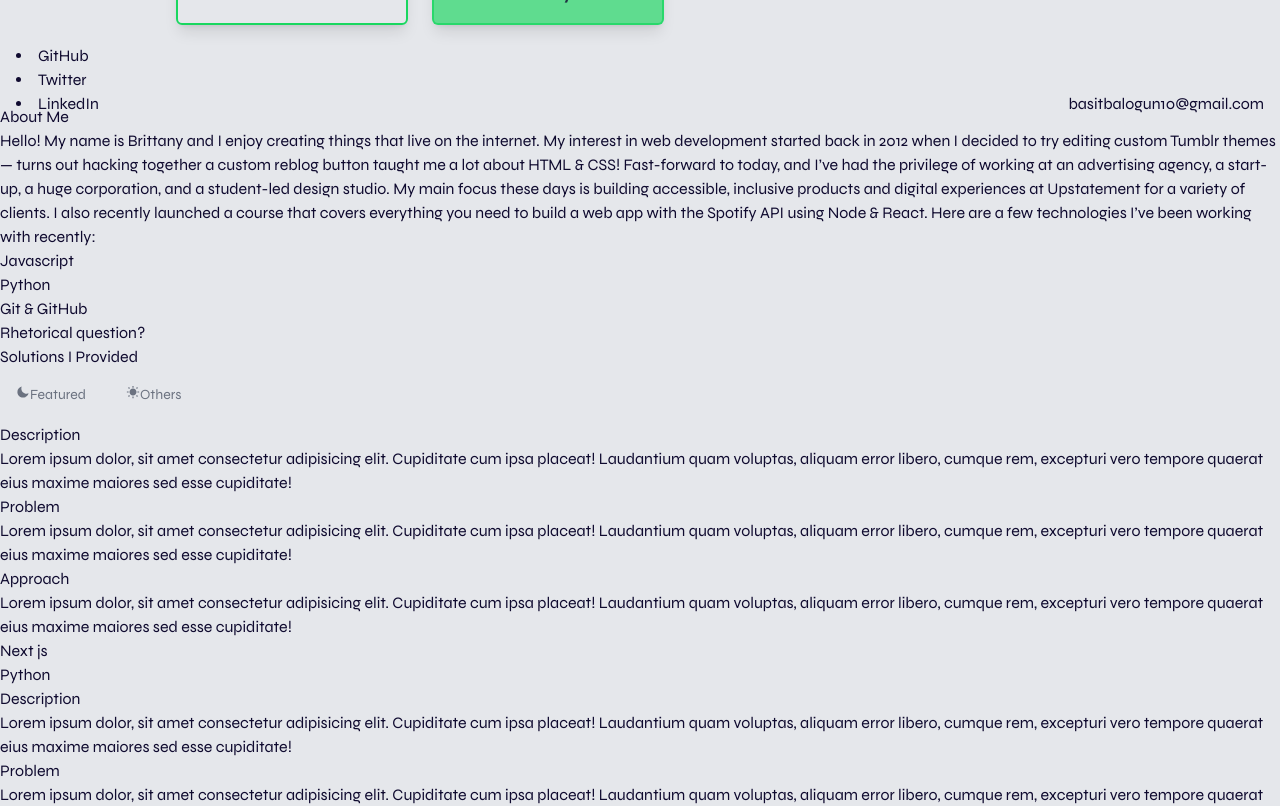
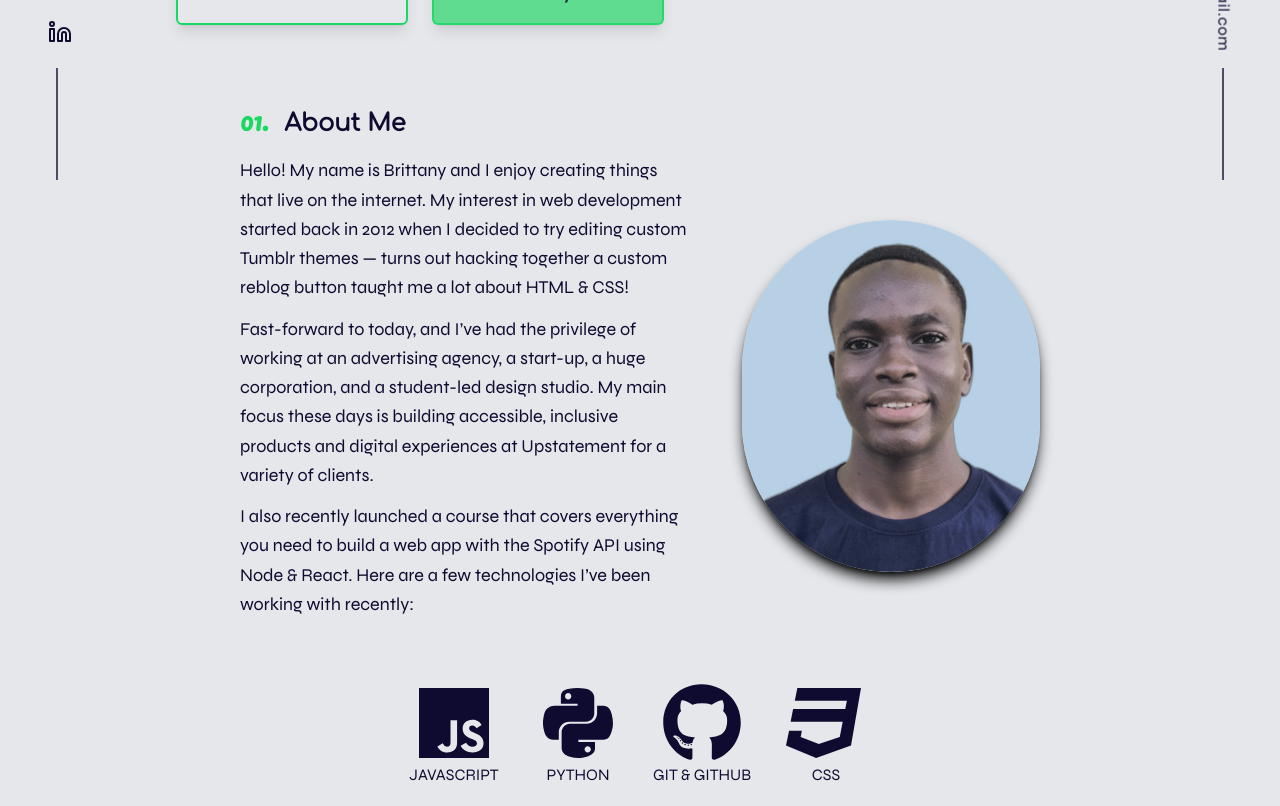
Before and after one commit to Basit-Balogun10/my-portfolio, a React (Vite) app: page / in a window 1280 px wide. Shown: the part 620-1426 px from the top of the page. Built offline with nearby package versions, Linux system fonts and the light colour scheme.

Commit message:
Styled about section and 'fixed' elements

```diff
--- a/src/App.tsx
+++ b/src/App.tsx
@@ -40,9 +40,10 @@ const toggleThemeMode = () => {
   return (
       <ThemeProvider value={{ theme, setTheme, toggleThemeMode }}>
           <div className="App">
-              <div className="fixed right-4 bottom-16">
-                  <p>basitbalogun10@gmail.com</p>
-              </div>
+            <div className="hidden md:block">
+                  <p className='fixed -right-[3.2rem] bottom-56 rotate-90 tracking-wider'>basitbalogun10@gmail.com</p>
+                <div className="fixed bottom-0 right-14 h-28 border border-mainColor/70 dark:border-slate-400"></div>
+            </div>
               <SocialMediaLinks />
 
               <Header />
--- a/src/components/ButtonTabs.tsx
+++ b/src/components/ButtonTabs.tsx
@@ -18,7 +18,6 @@ const [activeTab, setActiveTab] = useState<string>("");
       <div className="border-b border-gray-200 dark:border-gray-700">
           <ul className="flex flex-wrap -mb-px text-sm font-medium text-center text-gray-500 dark:text-gray-400">
               {tabs.map((tab, index) => {
-                const Icon = tab.icon;
 
                 return (
                   <li
--- a/src/components/Header.tsx
+++ b/src/components/Header.tsx
@@ -1,5 +1,6 @@
 import React, { useState, useContext, useRef } from "react";
 import { IoMdMoon, IoMdSunny, IoMdClose } from "react-icons/io";
+import { FiMail } from "react-icons/fi";
 import { FaLaptopCode } from "react-icons/fa";
 import { AiOutlineMenuFold } from "react-icons/ai";
 
@@ -33,33 +34,28 @@ const navItems: navItemsType[] = [
 const Header = () => {
     const [mobileNav, toggleMobileNav] = useState<boolean>(false);
     const { theme, setTheme, toggleThemeMode } = useContext(themeContext);
-    const darkModeToggle = useRef<HTMLDivElement>(null)
+    const darkModeToggle = useRef<HTMLDivElement>(null);
 
     const handleMobileNavToggle = () => {
-            let mobileNavOpen = document.querySelector<HTMLElement>(
-                ".mobile-nav-open"
-            )
-            let mobileNavClose = document.querySelector<HTMLElement>(
-                ".mobile-nav-close"
-            )
-
+        let mobileNavOpen =
+            document.querySelector<HTMLElement>(".mobile-nav-open");
+        let mobileNavClose =
+            document.querySelector<HTMLElement>(".mobile-nav-close");
 
         if (mobileNavOpen) {
-                if (mobileNavClose)  {
-                    console.log('here')
-                    mobileNavClose.style.transform = "translateX(60px)"
-                    mobileNavOpen.style.transform = "translateX(0px)"
+            if (mobileNavClose) {
+                console.log("here");
+                mobileNavClose.style.transform = "translateX(60px)";
+                mobileNavOpen.style.transform = "translateX(0px)";
             } else {
                 mobileNavOpen.style.transform = "translateX(60px)";
             }
             setTimeout(() => toggleMobileNav(!mobileNav), 200);
         }
 
-
         // setTimeout(() => toggleMobileNav(!mobileNav), 200)
         // toggleMobileNav(!mobileNav);
     };
-
 
     return (
         <div className="md:static h-12 flex justify-between items-center py-12 px-6 md:px-12">
@@ -91,7 +87,7 @@ const Header = () => {
                 )}
                 <ul
                     className={`${mobileNav ? "w-3/4 visible" : "w-0 invisible"}
-                            z-[100] h-screen fixed top-0 right-0 flex flex-col items-center justify-center space-y-8 bg-gray-300 dark:bg-lightMainColor
+                            z-[100] h-screen fixed top-0 right-0 flex flex-col items-center justify-end space-y-8 bg-gray-300 dark:bg-lightMainColor
                             md:h-[initial] md:w-[initial] md:static md:flex md:flex-row md:space-x-8 md:space-y-0 md:bg-[initial] md:transition-none`}
                 >
                     {navItems.map((navItem, index) => (
@@ -109,12 +105,21 @@ const Header = () => {
                             </span>
                         </li>
                     ))}
+                    {/* FORCED STYLES HAPPENING HERE THROUGH THE USE OF '!', space-y- style on ul overwrite the margin styles below without the '!' */}
+                    <div className="!mt-40 !mb-4 space-y-4 text-center">
                         <CommonButton
                             cssClasses="scale-on-hover md:hidden w-2/3"
                             buttonText="Resume"
                             isPrimary={false}
                             width="1/4"
                         />
+                        <div className="md:hidden flex items-center space-x-2 text-lg">
+                            <FiMail />
+                            <p className="tracking-wide">
+                                basitbalogun10@gmail.com
+                            </p>
+                        </div>
+                    </div>
                 </ul>
 
                 {theme == "light" ? (
--- a/src/components/SocialMediaProfiles.tsx
+++ b/src/components/SocialMediaProfiles.tsx
@@ -1,9 +1,13 @@
 import React from 'react'
 
+import {FiGithub, FiTwitter, FiLinkedin} from 'react-icons/fi'
+
+import {} from 'react'
+import { IconType } from 'react-icons/lib';
 interface profilesTypes {
     id: number;
     name: string;
-    icon: string;
+    icon: IconType;
     url: string;
 }
 
@@ -11,31 +15,36 @@ const profiles: profilesTypes[] = [
     {
         id: 1,
         name: "GitHub",
-        icon: "",
-        url: ""
+        icon: FiGithub,
+        url: "",
     },
     {
         id: 2,
         name: "Twitter",
-        icon: "",
-        url: ""
+        icon: FiTwitter,
+        url: "",
     },
     {
         id: 3,
         name: "LinkedIn",
-        icon: "",
-        url: ""
+        icon: FiLinkedin,
+        url: "",
     },
 ];
 
 
 const SocialMediaProfiles = () => {
     return (
-        <div className="absolute left-4 bottom-16">
-            {profiles.map((profile, index) => (
-                <li key={index}>{profile.name}</li>
-            ))}
-        </div>
+        <>
+            <ul className="hidden md:block fixed left-12 bottom-[8.5rem] space-y-8">
+                {profiles.map((profile, index) => (
+                    <li key={index}>
+                        <profile.icon className="w-6 h-6" />
+                    </li>
+                ))}
+            </ul>
+            <div className="hidden md:block fixed bottom-0 left-14 h-28 border border-mainColor/70 dark:border-slate-400"></div>
+        </>
     );
 };
 
--- a/src/containers/About.tsx
+++ b/src/containers/About.tsx
@@ -1,64 +1,188 @@
-import React from 'react'
+import React from "react";
+
+import { FaJs, FaPython, FaCss3, FaHtml5, FaReact, FaGithub } from "react-icons/fa";
+// import { IoLogoFirebase, } from "react-icons/io";
+import { IconType } from "react-icons/lib";
 
 interface techStacksType {
     id: number;
     name: string;
-    icon: string;
+    icon: IconType;
 }
 
 const techStacks: techStacksType[] = [
     {
         id: 1,
         name: "Javascript",
-        icon: "",
+        icon: FaJs,
     },
     {
         id: 2,
         name: "Python",
-        icon: "",
+        icon: FaPython,
     },
     {
         id: 3,
         name: "Git & GitHub",
-        icon: "",
+        icon: FaGithub,
+    },
+    {
+        id: 4,
+        name: "CSS",
+        icon: FaCss3,
+    },
+    {
+        id: 5,
+        name: "HTML",
+        icon: FaHtml5,
+    },
+    {
+        id: 6,
+        name: "React Native",
+        icon: FaReact,
+    },
+    {
+        id: 6,
+        name: "Django",
+        icon: FaReact,
+    },
+    {
+        id: 6,
+        name: "Django Rest Framework",
+        icon: FaReact,
+    },
+    {
+        id: 6,
+        name: "Tailwind CSS",
+        icon: FaReact,
+    },
+    {
+        id: 6,
+        name: "Next.js",
+        icon: FaReact,
+    },
+    {
+        id: 6,
+        name: "Vite",
+        icon: FaReact,
+    },
+    {
+        id: 6,
+        name: "Typescript",
+        icon: FaReact,
+    },
+    {
+        id: 6,
+        name: "C",
+        icon: FaReact,
+    },
+    {
+        id: 6,
+        name: "Vercel",
+        icon: FaReact,
+    },
+    {
+        id: 6,
+        name: "Netlify",
+        icon: FaReact,
+    },
+    {
+        id: 6,
+        name: "AJAX",
+        icon: FaReact,
+    },
+    {
+        id: 6,
+        name: "jQuery",
+        icon: FaReact,
+    },
+    {
+        id: 6,
+        name: "Bootstrap",
+        icon: FaReact,
+    },
+    {
+        id: 6,
+        name: "Firebase",
+        icon: FaReact,
+    },
+    {
+        id: 6,
+        name: "Jest",
+        icon: FaReact,
+    },
+    {
+        id: 6,
+        name: "Python Unittest",
+        icon: FaReact,
     },
 ];
 
 const About = () => {
     return (
-      <section>
-          <h2>About Me</h2>
+        <section className="my-20 px-7 md:px-60">
+            <h2 className=" mb-4 font-extrabold font-comfortaa text-2xl dark:text-white">
+                <span className="font-pacifico mr-4 text-dimmedSecondaryColor dark:text-secondaryColor ">
+                    01.
+                </span>
+                About Me
+            </h2>
 
-          <div className="flex justify-center items-center">
+            <div className="flex md:justify-center md:items-center flex-col-reverse md:flex-row flex-wrap md:flex-nowrap md:space-x-14 text-lg leading-relaxed">
+                <div className="md:w-3/5">
                     <div>
-                  <p>
-                      Hello! My name is Brittany and I enjoy creating things
-                      that live on the internet. My interest in web development
-                      started back in 2012 when I decided to try editing custom
-                      Tumblr themes — turns out hacking together a custom reblog
-                      button taught me a lot about HTML & CSS! Fast-forward to
-                      today, and I’ve had the privilege of working at an
-                      advertising agency, a start-up, a huge corporation, and a
-                      student-led design studio. My main focus these days is
-                      building accessible, inclusive products and digital
-                      experiences at Upstatement for a variety of clients. I
-                      also recently launched a course that covers everything you
-                      need to build a web app with the Spotify API using Node &
-                      React. Here are a few technologies I’ve been working with
-                      recently:
+                        <p className="mb-3">
+                            Hello! My name is Brittany and I enjoy creating
+                            things that live on the internet. My interest in web
+                            development started back in 2012 when I decided to
+                            try editing custom Tumblr themes — turns out hacking
+                            together a custom reblog button taught me a lot
+                            about HTML & CSS!
+                        </p>
+                        <p className="mt-3">
+                            Fast-forward to today, and I’ve had the privilege of
+                            working at an advertising agency, a start-up, a huge
+                            corporation, and a student-led design studio. My
+                            main focus these days is building accessible,
+                            inclusive products and digital experiences at
+                            Upstatement for a variety of clients.
                         </p>
 
-                  <ul>
+                        <p className="mt-3">
+                            I also recently launched a course that covers
+                            everything you need to build a web app with the
+                            Spotify API using Node & React. Here are a few
+                            technologies I’ve been working with recently:
+                        </p>
+                    </div>
+                </div>
+
+                <div className="relative md:w-2/5 mt-4 md:mt:0 mb-8 md:mb-0">
+                    <img
+                        id="my-pic"
+                        className="w-full mx-auto md:h-[22rem] md:w-[22rem] rounded-full shadow-black shadow-lg grayscale-[0.5] hover:grayscale-0 object-cover"
+                        src="/images/me_rounded.png"
+                    />
+                    {/* <div className="absolute -top-4 -left-4  h-[22rem] w-[22rem] border-[3px] border-secondaryColor rounded-full"></div> */}
+                </div>
+            </div>
+            <ul
+                className="techstack-list w-3/5 h-96 overflow-y-scroll mx-auto mt-16 grid grid-cols-4 gap-4
+            ">
                 {techStacks.map((tech, index) => (
-                          <li key={index}>{tech.name}</li>
+                    <li
+                        key={index}
+                        className="flex flex-col items-center justify-center"
+                    >
+                        <tech.icon className="w-20 h-20 "/>
+                        <span className="text-base">
+                            {tech.name.toUpperCase()}
+                        </span>
+                    </li>
                 ))}
             </ul>
-              </div>
-
-              <img />
-          </div>
         </section>
     );
-}
+};
 
-export default About
+export default About;
--- a/src/index.css
+++ b/src/index.css
@@ -3,9 +3,9 @@
 @tailwind components;
 
 :root {
-    font-family: "Syne", -apple-system, BlinkMacSystemFont,
-        Segoe UI, Roboto, Oxygen, Ubuntu, Cantarell, Fira Sans, Droid Sans,
-        Helvetica Neue, sans-serif;
+    font-family: "Syne", -apple-system, BlinkMacSystemFont, Segoe UI, Roboto,
+        Oxygen, Ubuntu, Cantarell, Fira Sans, Droid Sans, Helvetica Neue,
+        sans-serif;
 }
 
 html,
@@ -15,28 +15,31 @@ body {
     overflow-x: hidden;
 }
 
-body::-webkit-scrollbar {
-    width: 0.30rem;
+body::-webkit-scrollbar, .techstack-list::-webkit-scrollbar {
+    width: 0.3rem;
 }
 
-html body::-webkit-scrollbar-track {
+html body::-webkit-scrollbar-track,
+html .techstack-list::-webkit-scrollbar-track {
     background: #e5e7eb;
 }
 
-html.dark body::-webkit-scrollbar-track {
+html.dark body::-webkit-scrollbar-track,
+html.dark .techstack-list::-webkit-scrollbar-track {
     background: #0f0a2f;
 }
 
-html body::-webkit-scrollbar-thumb {
+html body::-webkit-scrollbar-thumb,
+html .techstack-list::-webkit-scrollbar-thumb {
     background: #05d652e8;
     border-radius: 20px;
 }
 
-html.dark body::-webkit-scrollbar-thumb {
+html.dark body::-webkit-scrollbar-thumb,
+html.dark .techstack-list::-webkit-scrollbar-thumb {
     background: #63fb9a;
     border-radius: 20px;
 }
-
 
 a {
     color: inherit;
@@ -59,7 +62,8 @@ a {
     transition: width, visibility, 0.3s ease-in-out;
 }
 
-.mobile-nav-open, .mobile-nav-close {
+.mobile-nav-open,
+.mobile-nav-close {
     transition: transform 0.2s ease-in-out;
 }
 
@@ -75,6 +79,15 @@ a {
     transform: scale(0.9);
 }
 
-.primary-btn, .secondary-btn {
-    transition: color, background, border, transform 0.3s ease-in-out
+.primary-btn,
+.secondary-btn {
+    transition: color, background, border, transform 0.3s ease-in-out;
 }
+
+#my-pic {
+    transition: transform, filter, 0.5s ease-in-out;
+}
+
+#my-pic:hover {
+    transform: scale(1.05);
+}
```
Also changed, not shown: public/images/me_full.png (added), public/images/me_rounded.png (added). Lines whose indentation alone changed are shown as unchanged.
